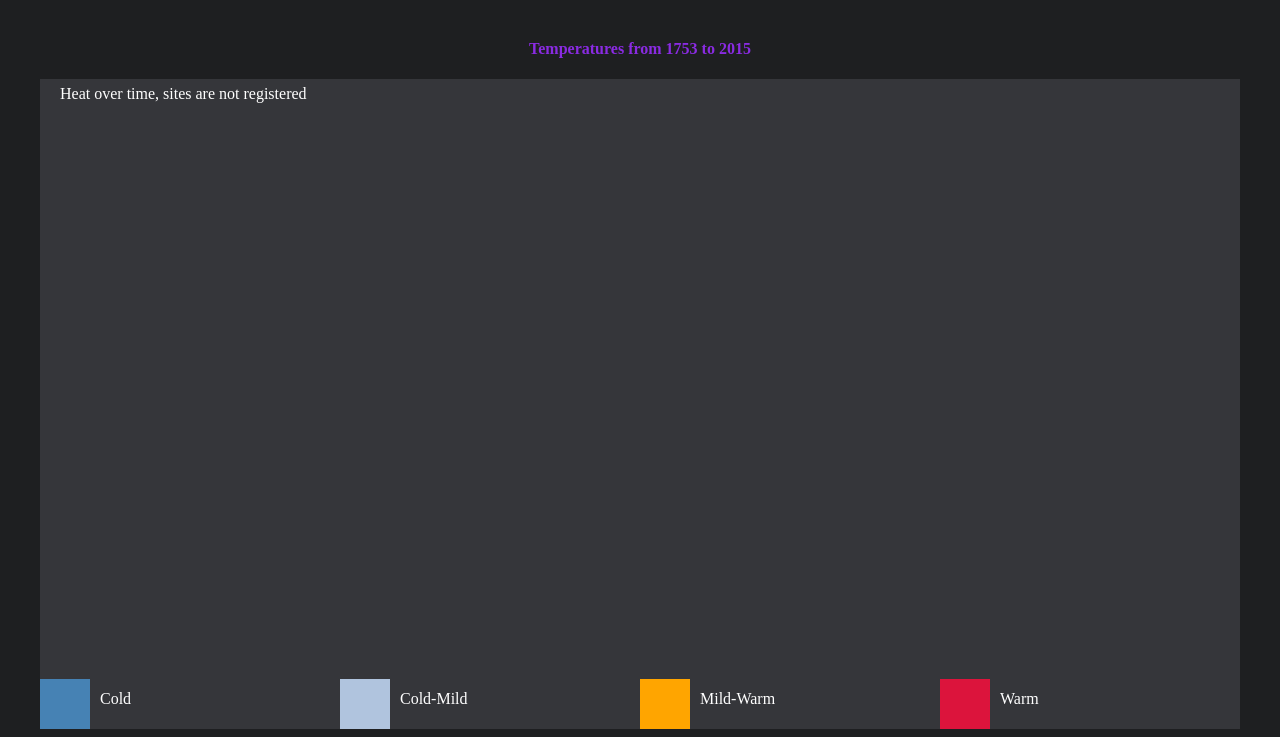
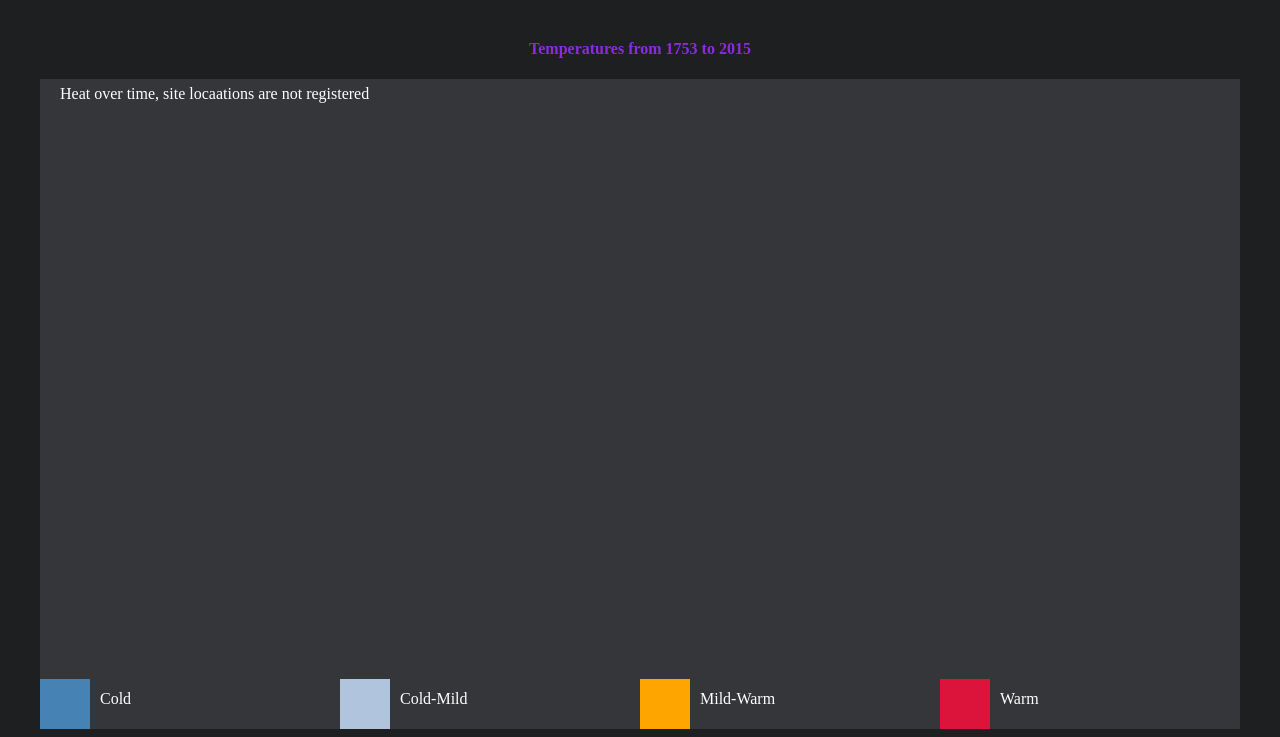
Before and after one commit to i-ape/HeatMap, a plain HTML site: page index.html in a window 1280 px wide. Shown: the part 69-806 px from the top of the page. Drawn offline with nearby package versions, Linux system fonts and the light colour scheme; no server answers.

Commit message:
Update index.html
sites

```diff
--- a/index.html
+++ b/index.html
@@ -14,7 +14,7 @@
     <h4 id="description">Temperatures from 1753 to 2015</h4>
     <div id="tooltip"></div>
     <svg id="canvas" width="1000" height="600">
-      <text id="title" fill="white" x="20" y="20">Heat over time, sites are not registered </text>
+      <text id="title" fill="white" x="20" y="20">Heat over time, site locaations are not registered </text>
     </svg>
     <svg id="legend" width="1200" height="50">
       <g>
```
